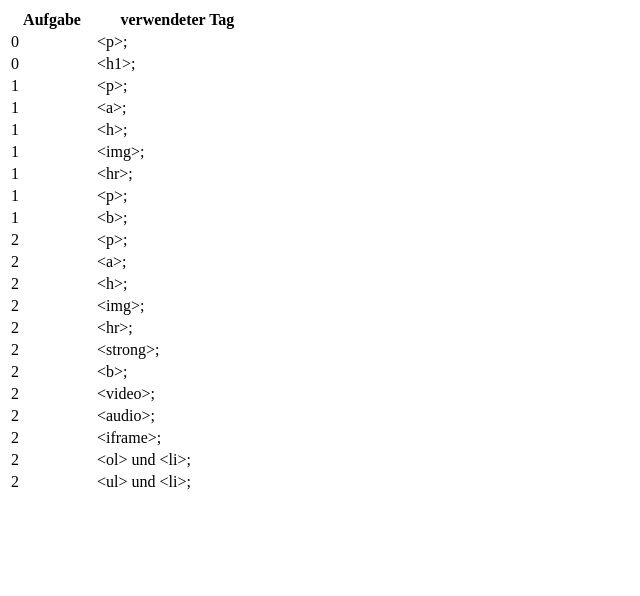
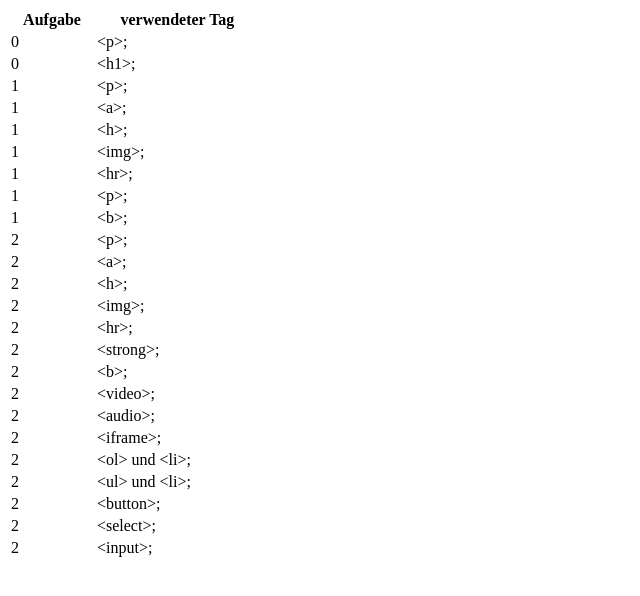
Before and after one commit to LksWllmnn/GiS-sose-2020, a plain HTML site: page tags_used/tags_used.html in a window 1280 px wide. Shown: the whole page, without its empty margins (0-640 px from the left). Drawn offline with Linux system fonts and the light colour scheme.

Commit message:
Steckbrief und tags aktualisiert

```diff
--- a/tags_used/tags_used.html
+++ b/tags_used/tags_used.html
@@ -98,6 +98,18 @@
             <td>2</td>
             <td>&lt;ul&gt; und &lt;li&gt;;</td>
         </tr>
+        <tr>
+            <td>2</td>
+            <td>&lt;button&gt;;</td>
+        </tr>
+        <tr>
+            <td>2</td>
+            <td>&lt;select&gt;;</td>
+        </tr>
+        <tr>
+            <td>2</td>
+            <td>&lt;input&gt;;</td>
+        </tr>
     </tbody>
     </table>
     </body>
```
Also changed, not shown: Steckbrief/steckbrief.htm (+1 -1 lines).
